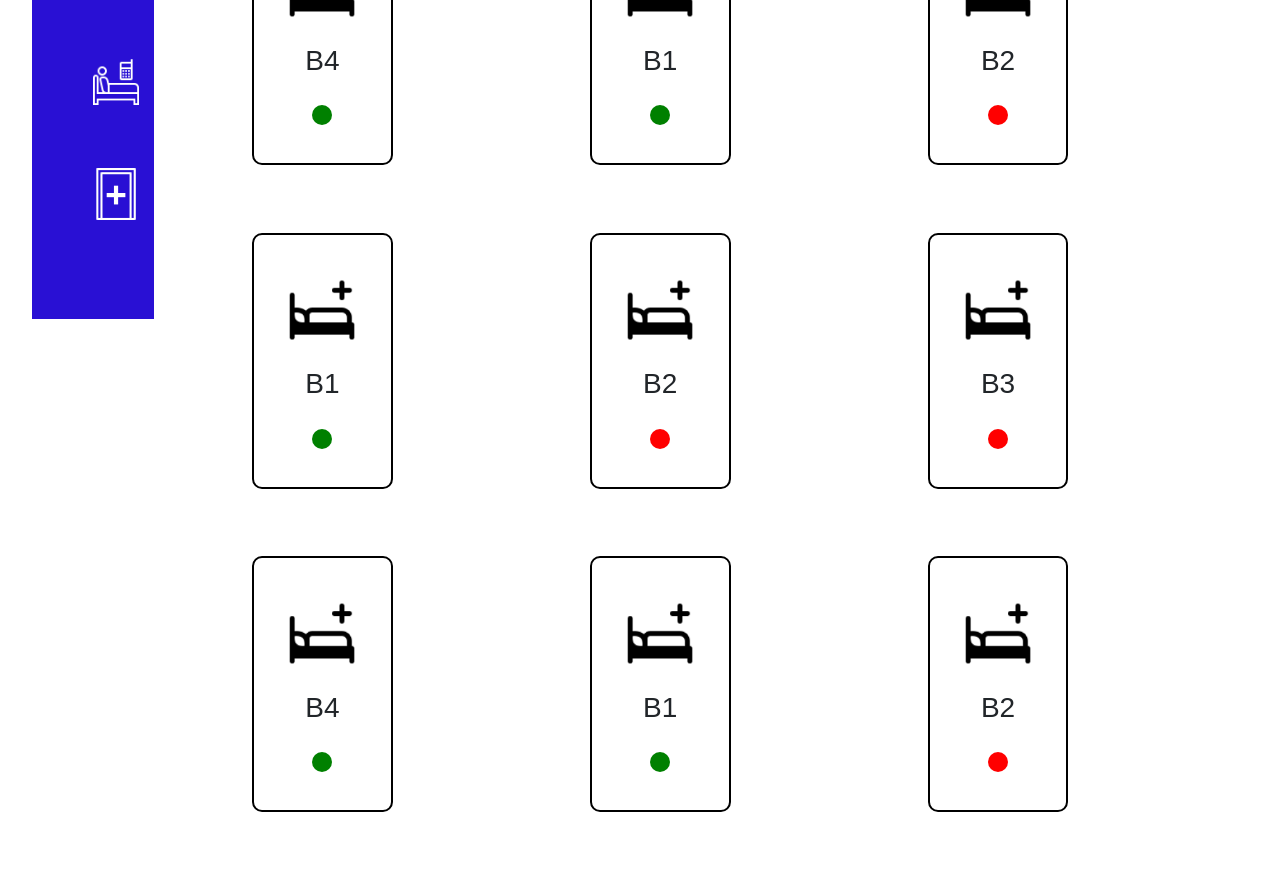
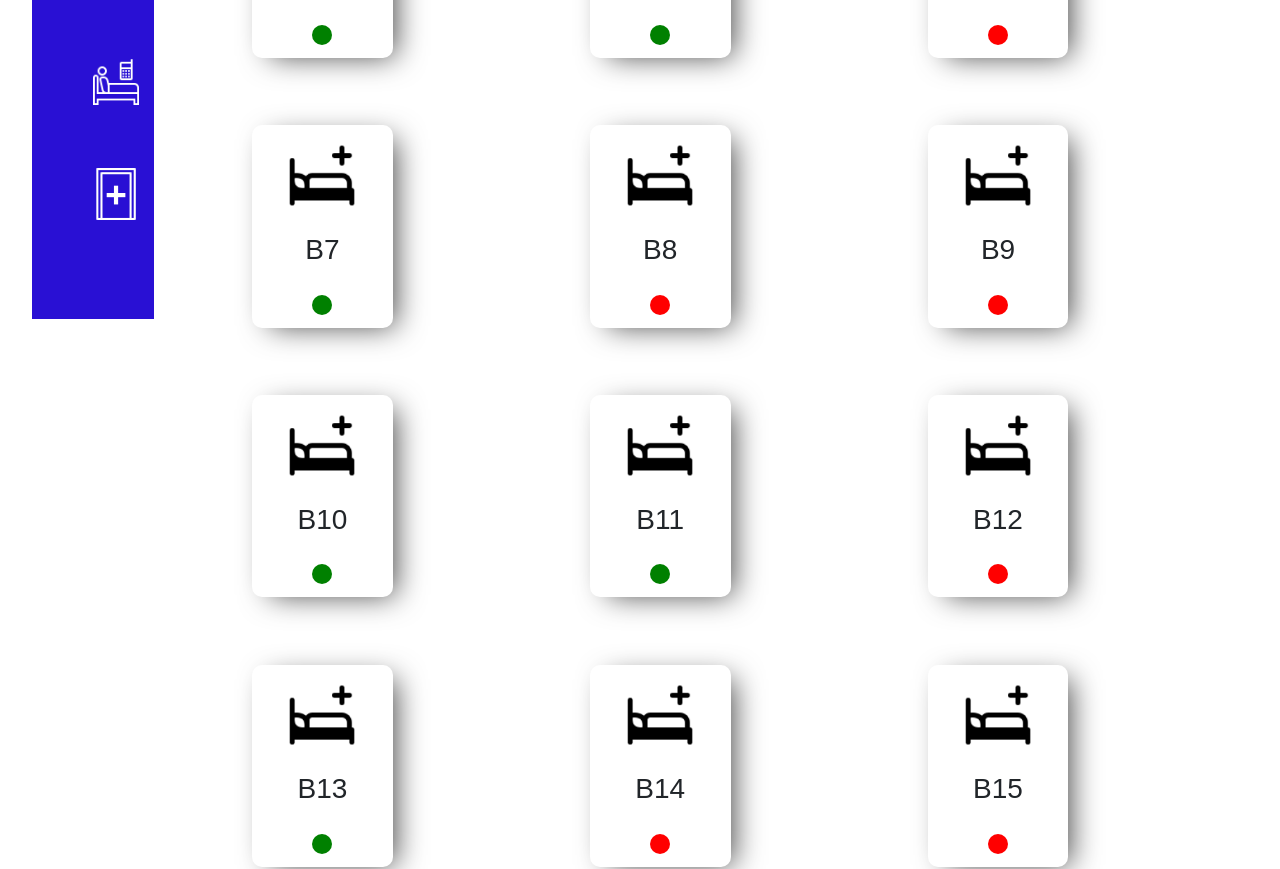
Before and after one commit to Algo-Shark/ward-management-system-frontend, a React (Vite) app in the folder wms-system/: page /beds in a window 1280 px wide. Shown: the part 480-1349 px from the top of the page. Built offline with nearby package versions, Linux system fonts and the light colour scheme.

Commit message:
few minor updates to the ui

```diff
--- a/wms-system/src/App.jsx
+++ b/wms-system/src/App.jsx
@@ -5,6 +5,9 @@ import BedView from './components/pages/BedView'
 import { BrowserRouter, Routes, Route } from 'react-router-dom'
 import SideBar from "./pages/SideBar"
 import Bed from './components/common/Bed'
+import PatientRegistration from "../src/components/pages/patient-registration"
+import WardCard from './components/common/Ward-cards'
+import PatientAdmission from "./components/pages/patient-admission"
 
 function App() {
 
@@ -14,8 +17,10 @@ function App() {
       <Routes>
         <Route path='/' element={<Login/>}/>
         <Route path='/beds' element={<BedView/>}></Route>
+        <Route path='/admission' element={<PatientAdmission/>}></Route>
         </Routes>
     </BrowserRouter>
+    {/* <PatientAdmission/> */}
     </>
   )
 }
--- a/wms-system/src/components/common/Bed.css
+++ b/wms-system/src/components/common/Bed.css
@@ -1,4 +1,4 @@
-.bed-contianer{
+.bed-container{
     margin: 10%;
     width: 180px;
     display: flex;
@@ -6,12 +6,41 @@
     justify-content: center;
     align-items: center;
     gap: 20px;
-    border: 2px solid black;
     height: 15.8vw;
     border-radius: 10px;
     font-family: sans-serif;
+    border: none;
+    -webkit-box-shadow: 10px 6px 30px -8px rgba(0,0,0,0.75);
+    -moz-box-shadow: 10px 6px 30px -8px rgba(0,0,0,0.75);
+    box-shadow: 10px 6px 30px -8px rgba(0,0,0,0.75);
 }
+.bed-container-red{
+    margin: 10%;
+    width: 180px;
+    display: flex;
+    flex-direction: column;
+    justify-content: center;
+    align-items: center;
+    gap: 20px;
+    height: 15.8vw;
+    border-radius: 10px;
+    font-family: sans-serif;
+    border: none;
+    -webkit-box-shadow: 10px 6px 30px -8px rgba(0,0,0,0.75);
+    -moz-box-shadow: 10px 6px 30px -8px rgba(0,0,0,0.75);
+    box-shadow: 10px 6px 30px -8px rgba(0,0,0,0.75);
 
+}
+.bed-container:hover{
+    outline: 2px solid rgb(0, 158, 18);
+    transition: outline 0s ease 0s;
+
+}
+.bed-container-red:hover{
+    outline: 2px solid rgb(255, 0, 0);
+    transition: outline 0s ease 0s;
+
+}
 
 .green{
     justify-content: flex-end;
@@ -44,7 +73,3 @@
     border-radius: 10px;
    }
 }
-
-.bed-contianer:hover{
-    background-color: blue;
-}
--- a/wms-system/src/components/common/Bed.jsx
+++ b/wms-system/src/components/common/Bed.jsx
@@ -5,7 +5,7 @@ import "./Bed.css"
 
 function Bed(props){
     return (
-        <div className="bed-contianer col-5">
+        <div className={props.available==="true"?"bed-container col-5":"bed-container-red col-5"}>
             <img className="img-fluid" width="100px" src={Image} alt="image of the bed"/>
             <h3>{props.bedNum}</h3>
             <div className={props.available==="true"?"green":"red"}></div>
--- a/wms-system/src/components/pages/BedView.jsx
+++ b/wms-system/src/components/pages/BedView.jsx
@@ -2,8 +2,10 @@ import React from "react";
 import Bed from "../common/Bed";
 import "./bedView.css"
 import SideBar from "../../pages/SideBar";
+import Data from "../../../../Data";
 
 export default function BedView() {
+
     return (
         <div className="row-1">
             <SideBar/>
@@ -12,18 +14,18 @@ export default function BedView() {
                 <Bed bedNum="B2" available="false" />
                 <Bed bedNum="B3" available="false" />
                 <Bed bedNum="B4" available="true" />
-                <Bed bedNum="B1" available="true" />
-                <Bed bedNum="B2" available="false" />
-                <Bed bedNum="B1" available="true" />
-                <Bed bedNum="B2" available="false" />
-                <Bed bedNum="B3" available="false" />
-                <Bed bedNum="B4" available="true" />
-                <Bed bedNum="B1" available="true" />
-                <Bed bedNum="B2" available="false" />
-                <Bed bedNum="B1" available="true" />
-                <Bed bedNum="B2" available="false" />
-                <Bed bedNum="B3" available="false" />
-                <Bed bedNum="B3" available="false" />
+                <Bed bedNum="B5" available="true" />
+                <Bed bedNum="B6" available="false" />
+                <Bed bedNum="B7" available="true" />
+                <Bed bedNum="B8" available="false" />
+                <Bed bedNum="B9" available="false" />
+                <Bed bedNum="B10" available="true" />
+                <Bed bedNum="B11" available="true" />
+                <Bed bedNum="B12" available="false" />
+                <Bed bedNum="B13" available="true" />
+                <Bed bedNum="B14" available="false" />
+                <Bed bedNum="B15" available="false" />
+                <Bed bedNum="B16" available="false" />
             </div>
 
         </div>
--- a/wms-system/src/components/pages/patient-admission.css
+++ b/wms-system/src/components/pages/patient-admission.css
@@ -9,7 +9,8 @@ label{
     font-weight: 400;
 }
 #patRegTitle{
-    color: aliceblue;
+    font-family: sans-serif;
+    color: black;
 }
 #registerBtn{
     background-color: #234DFF;
@@ -20,5 +21,18 @@ label{
     font-weight: 500;
 }
 .regInput{
-    border-radius: 15px;
+    border-radius: 0px;
+    border: 2px solid black;
+    color: skyblue;
 }
+
+.container-admission{
+display: flex;
+}
+.form-control{
+    color: #003BE5;
+}
+
+.row{
+    background-color: rgb(255, 255, 255);
+}
--- a/wms-system/src/components/pages/patient-admission.jsx
+++ b/wms-system/src/components/pages/patient-admission.jsx
@@ -1,34 +1,37 @@
 import React from 'react'
 import './patient-admission.css'
+import SideBar from '../../pages/SideBar';
 function Admission(){
   return (
     <>
-    <div className="container">
-      <div className="row">
-        <div className="col-9" id="middleContent">
+    <div className="container-admission">
+    <SideBar/>
+      <div className="row admission">
+        <div className='container-admission-content'>
+        <div className="" id="middleContent">
           <h2 className='pt-5 ps-5' id="patRegTitle">Patient Admission</h2>
           <div className="pt-5 ps-5">
             <div className="row">
               <div className="col-md-6">
                 <div className="col-10 mb-3">
                   <label htmlFor='patientID' className='form-label'>Patient ID</label>
-                  <input type="text" className='regInput form-control' id="patientId"/>
+                  <input type="text" className='regInput form-control' id="patientId" placeholder='patient ID'/>
                 </div>
                 <div className="col-10 mb-3">
                   <label htmlFor='patientName' className='form-label'>Patient Name</label>
-                  <input type="text" className='regInput form-control' id="patientName"/>
+                  <input type="text" className='regInput form-control' id="patientName" placeholder='Patient Name'/>
                 </div>
                 <div className="col-10 mb-3">
                   <label htmlFor='NIC' className='form-label'>NIC</label>
-                  <input type="text" className='regInput form-control' id="NIC"/>
+                  <input type="text" className='regInput form-control' id="NIC" placeholder='NIC'/>
                 </div>
                 <div className="col-10 mb-3">
                   <label htmlFor='nationality' className='form-label'>Nationality ID</label>
-                  <input type="text" className='regInput form-control' id="nationality"/>
+                  <input type="text" className='regInput form-control' id="nationality" placeholder='Nationality'/>
                 </div>
                 <div className="col-10 mb-3">
                   <label htmlFor='gender' className='form-label'>Gender</label>
-                  <input type="text" className='regInput form-control' id="gender"/>
+                  <input type="text" className='regInput form-control' id="gender" placeholder='Gender'/>
                 </div>
               </div>
               <div className="col-md-6">
@@ -70,6 +73,7 @@ function Admission(){
 
         </div>
       </div>
+      </div>
     </div>
     </>
   );
--- a/wms-system/src/components/pages/patient-registration.css
+++ b/wms-system/src/components/pages/patient-registration.css
@@ -20,4 +20,8 @@ label{
 }
 .regInput{
     border-radius: 15px;
+    height: 3.5em;
 }
+.admission{
+    width: 100%;
+}
--- a/wms-system/src/pages/SideBar.jsx
+++ b/wms-system/src/pages/SideBar.jsx
@@ -6,28 +6,44 @@ import Admission from "../assets/img/icon-admissions.png"
 import Staff from "../assets/img/icon-staff.png"
 import Patients from "../assets/img/icon-patients.png"
 import Wards from "../assets/img/icon-wards.png"
-import  {Link} from "react-router-dom";
+import { Link } from "react-router-dom";
 
-export default function SideBar(){
+export default function SideBar() {
 
 
-    return(
+    return (
         <div className="sidebar-container">
-            <img id="logo-sidebar" src={Image} width="80x"/>
-        <div className="sidebar">
+            <img id="logo-sidebar" src={Image} width="80x" />
+            <div className="sidebar">
                 <div className="properties">
-                <ol className="orderedlist">
-                    <li className="listedItem" id="icon-dashboard"><img src={Dashboard}/></li>
-                    <li className="listedItem"><img src={Admission}/></li>
-                    <li className="listedItem"><img src={Staff} width="44px"/></li>
-                    <li className="listedItem"><img src={Patients} width="46px"/></li>
-                    <Link to="/wards">
-                        <li className="listedItem"><img src={Wards} width="52px"/></li>
-                    </Link>
-                </ol>
+                    <ol className="orderedlist">
+                        {/* <Link to="/dashBoard"> */}
+                            <li className="listedItem" id="icon-dashboard"><img src={Dashboard} /></li>
+                        {/* </Link> */}
+
+
+                        {/* <Link to="/admission"> */}
+                            <li className="listedItem"><img src={Admission} /></li>
+                        {/* </Link> */}
+
+
+                        {/* <Link to="/staff"> */}
+                            <li className="listedItem"><img src={Staff} width="44px" /></li>
+                        {/* </Link> */}
+
+
+                        {/* <Link to="/patient"> */}
+                            <li className="listedItem"><img src={Patients} width="46px" /></li>
+                        {/* </Link> */}
+
+
+                        {/* <Link to="/wards"> */}
+                            <li className="listedItem"><img src={Wards} width="52px" /></li>
+                        {/* </Link> */}
+                    </ol>
                 </div>
 
-        </div>
+            </div>
         </div>
     )
 }
```
Also changed, not shown: wms-system/src/components/common/Ward-cards.css (+13 -13 lines), 1 other file (tests, documents, lock files or other folders).
